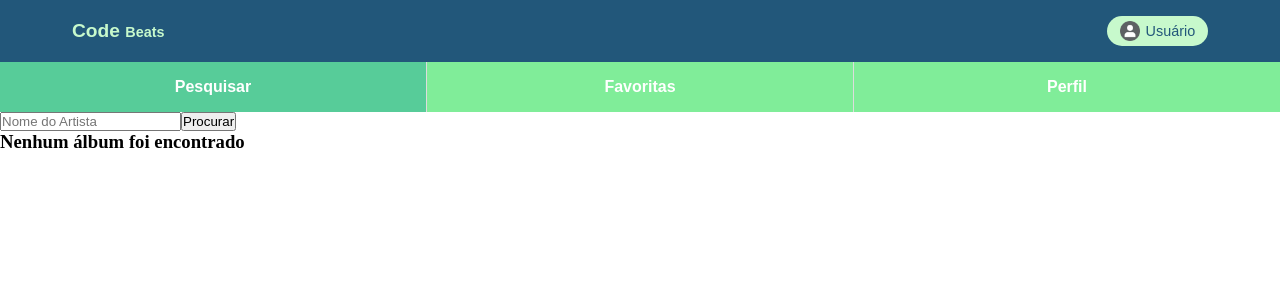
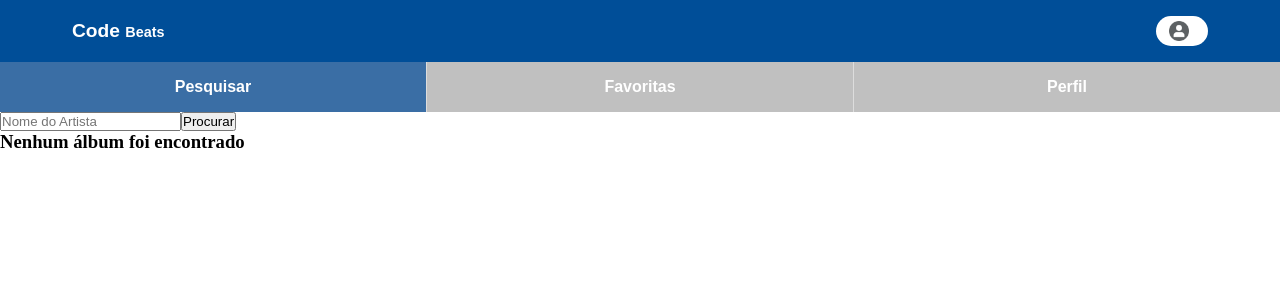
Before and after one commit to chapetta/code-beats, a React (Vite) app: page /search in a window 1280 px wide. Shown: the top 300 px of the page. Built offline with nearby package versions, Linux system fonts and the light colour scheme.

Commit message:
implementando o header novamente com o layout e outlet

```diff
--- a/src/App.tsx
+++ b/src/App.tsx
@@ -4,6 +4,7 @@ import Search from "./components/Search"
 import Album from "./components/Album"
 import { Favorites } from "./components/Favorites"
 import { Profile } from "./components/Profile"
+import { Layout } from "./components/Layout"
 
 function App() {
 
@@ -11,10 +12,12 @@ function App() {
     <>
       <Routes>
         <Route path="/" element={ <Login /> } />
-        <Route path="/search" element={ <Search /> } />
-        <Route path="/album/:id" element={ <Album /> } />
-        <Route path="/favorites" element={ <Favorites />} />
-        <Route path="/profile" element={<Profile />} />
+        <Route element={ <Layout />}>
+          <Route path="/search" element={ <Search /> } />
+          <Route path="/album/:id" element={ <Album /> } />
+          <Route path="/favorites" element={ <Favorites />} />
+          <Route path="/profile" element={<Profile />} />
+        </Route>
       </Routes>
     </>
   )
--- a/src/components/Album.tsx
+++ b/src/components/Album.tsx
@@ -5,7 +5,6 @@ import getMusics from "../services/musicsAPI";
 import type { AlbumType, SongType } from "../../types";
 import Loading from "./Loading";
 import { MusicCard } from "./MusicCard";
-import { Header } from "./Header";
 
 export default function Album() {
   const [infoAlbum, setInfoAlbuns] = useState<(AlbumType | SongType)[]>([]);
@@ -28,7 +27,6 @@ export default function Album() {
 
   return (
     <div>
-      <Header />
       {isLoading ? (
         <Loading />
       ) :
--- a/src/components/Favorites.tsx
+++ b/src/components/Favorites.tsx
@@ -1,9 +1,7 @@
-import { Header } from "./Header";
 
 export function Favorites() {
   return (
     <div>
-      <Header />
       Favorites
     </div>
   )
--- a/src/components/Header.tsx
+++ b/src/components/Header.tsx
@@ -1,13 +1,37 @@
+import { useEffect, useState } from "react"
 import { NavLink } from "react-router-dom"
+import Loading from "./Loading";
+import { getUser } from "../services/userAPI";
+import type { UserType } from "../../types";
 
 export function Header() {
+  const [isLoading, setIsLoading ] = useState<boolean>(false);
+  const [ user, setUser ] = useState<UserType>({} as UserType)
+
+  useEffect(() => {
+
+    setIsLoading(true)
+    const fetchUser = async () => {
+       const user = await getUser()
+       setUser(user)
+      }
+    fetchUser()
+    if(user) {
+
+      setIsLoading(false)
+    }
+  }, [user])
+
   return (
+    <>
+    {isLoading ? <Loading /> :
+
 <header className="header">
       <div className="header-container">
       <div className="logo">Code <span>Beats</span></div>
       <div className="user-info">
           <img src="/src/assets/profile-picture.png" alt="Usuário" />
-          <span>Usuário</span>
+          <span>{user.name}</span>
         </div>
       </div>
 
@@ -31,5 +55,7 @@ export function Header() {
         </ul>
       </nav>
       </header>
+      }
+        </>
     )
   }
--- /dev/null
+++ b/src/components/Layout.tsx
@@ -0,0 +1,14 @@
+import { Header } from "./Header"
+import { Outlet } from "react-router-dom"
+
+export function Layout() {
+
+  return (
+    <div>
+      <Header />
+      <main>
+        <Outlet />
+      </main>
+    </div>
+  )
+}
--- a/src/components/Profile.tsx
+++ b/src/components/Profile.tsx
@@ -1,9 +1,7 @@
-import { Header } from "./Header";
 
 export function Profile() {
   return (
     <div>
-      <Header />
       Profile
     </div>
   )
--- a/src/components/Search.tsx
+++ b/src/components/Search.tsx
@@ -6,7 +6,6 @@
     import { Link } from "react-router-dom";
     import { useContext } from "react";
     import { MusicContext } from "../context/MusicContext";
-import { Header } from "./Header";
 
     export default function Search () {
       const [inputValue, setInputValue ] = useState<string>('')
@@ -30,7 +29,6 @@ import { Header } from "./Header";
 
       return (
         <div>
-          <Header />
           {isLoading ? (
             <Loading />
           ) : (
--- a/src/styles/Global.css
+++ b/src/styles/Global.css
@@ -6,8 +6,8 @@
 
 
 .header {
-  background-color: #22577A;
-  color: #C7F9CC;
+  background-color: #004E98;
+  color: white;
   font-family: sans-serif;
   width: 100%;
 }
@@ -33,8 +33,8 @@
 .user-info {
   display: flex;
   align-items: center;
-  background: #C7F9CC;
-  color: #22577A;
+  background: white;
+  color: #004E98;
   border-radius: 20px;
   padding: 0.3rem 0.8rem;
   font-size: 0.9rem;
@@ -47,7 +47,7 @@
 }
 
 .navbar {
-  background: #80ED99;
+  background: #C0C0C0;
 }
 .navbar ul {
   display: flex;
@@ -75,7 +75,7 @@
 }
 
 .navbar a.active {
-  background: #57CC99;
+  background: #3A6EA5;
   color: white;
 }
 
```
Lines whose indentation alone changed are shown as unchanged.
